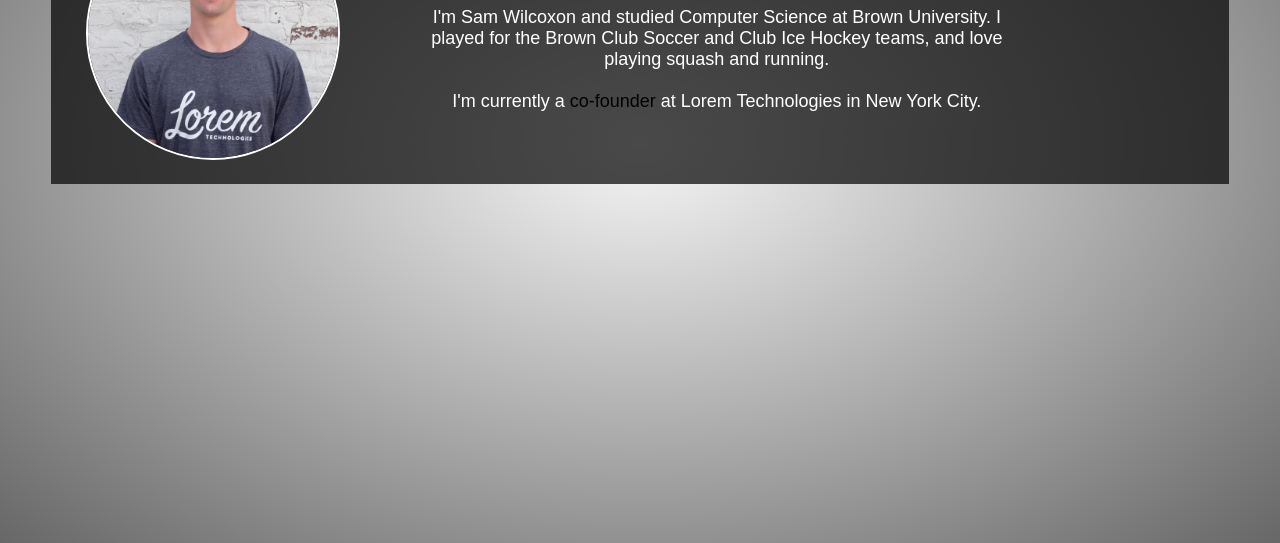
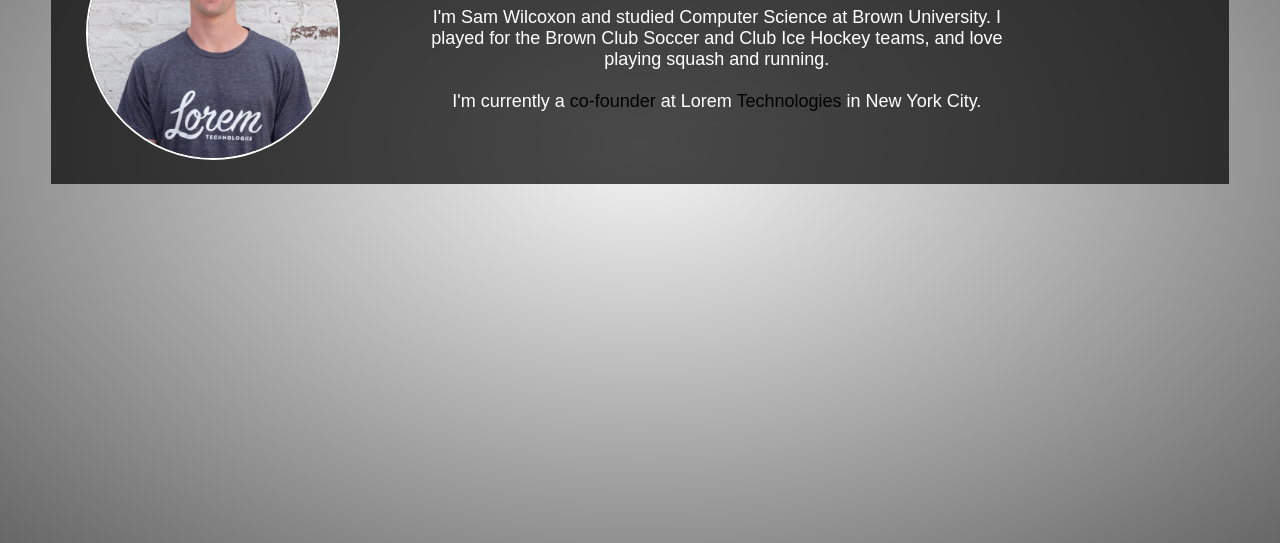
Before and after one commit to samwilcoxon/samwilcoxonDOTcom, a plain HTML site: page about.html in a window 1280 px wide. Shown: the part 257-800 px from the top of the page. Drawn offline with nearby package versions, Linux system fonts and the light colour scheme.

Commit message:
via Lorem

```diff
--- a/about.html
+++ b/about.html
@@ -67,7 +67,7 @@
 				<div class="aboutRight">
 					<h1 class="aboutTitle">Sam Wilcoxon</h1>
 					<h3 class="aboutSubtitle">Brown University '14</h3>
-					<div class="aboutBody">I'm Sam Wilcoxon and studied Computer Science at Brown University. I played for the Brown Club Soccer and Club Ice Hockey teams, and love playing squash and running.<br><br>I'm currently a <a href="resume.html">co-founder</a> at Lorem Technologies in New York City.</div>
+					<div class="aboutBody">I'm Sam Wilcoxon and studied Computer Science at Brown University. I played for the Brown Club Soccer and Club Ice Hockey teams, and love playing squash and running.<br><br>I'm currently a <a href="resume.html">co-founder</a> at Lorem <a href="x.ai">Technologies</a> in New York City.</div>
 				</div>
 			</div>
 		</div>
```
